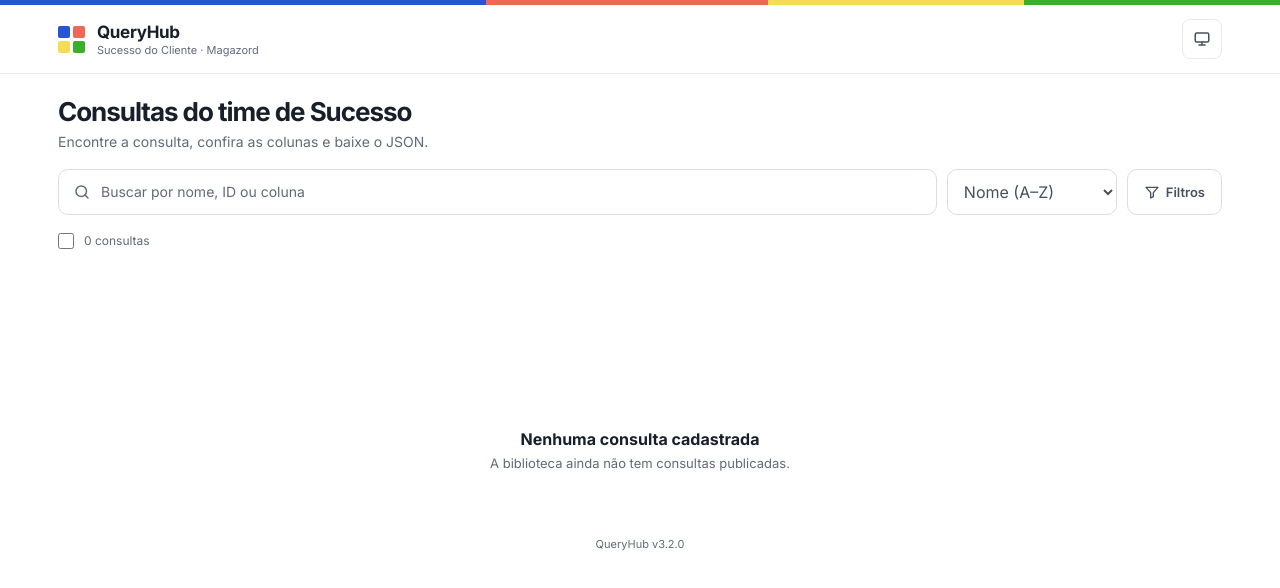
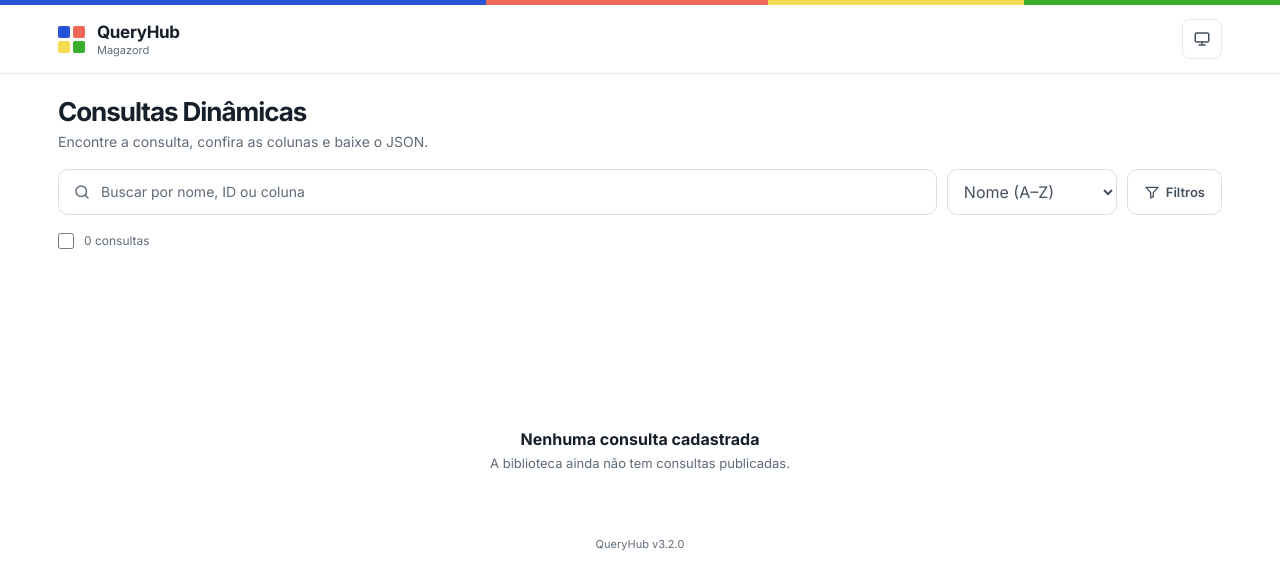
Before and after one commit to yurikaupr/Projeto---Consultas-Din-micas, a website: page index.html in a window 1280 px wide. Drawn offline with Linux system fonts and the light colour scheme; no server answers.

Commit message:
Update index.html

```diff
--- a/index.html
+++ b/index.html
@@ -5,7 +5,7 @@
   <meta name="viewport" content="width=device-width, initial-scale=1, viewport-fit=cover">
   <meta name="theme-color" content="#ffffff">
   <meta name="robots" content="noindex, nofollow, noarchive">
-  <title>QueryHub | Sucesso do Cliente · Magazord</title>
+  <title>QueryHub | · Magazord</title>
 
   <link rel="preconnect" href="https://fonts.googleapis.com">
   <link rel="preconnect" href="https://fonts.gstatic.com" crossorigin>
@@ -24,7 +24,7 @@
         <span class="brand__symbol"><i></i><i></i><i></i><i></i></span>
         <div>
           <strong class="brand__name">QueryHub</strong>
-          <small class="brand__sub">Sucesso do Cliente · Magazord</small>
+          <small class="brand__sub">Magazord</small>
         </div>
       </a>
 
@@ -46,7 +46,7 @@
   <main class="container">
 
     <section class="hero">
-      <h1 class="hero__title">Consultas do time de Sucesso</h1>
+      <h1 class="hero__title">Consultas Dinâmicas</h1>
       <p class="hero__text">Encontre a consulta, confira as colunas e baixe o JSON.</p>
     </section>
 
```
